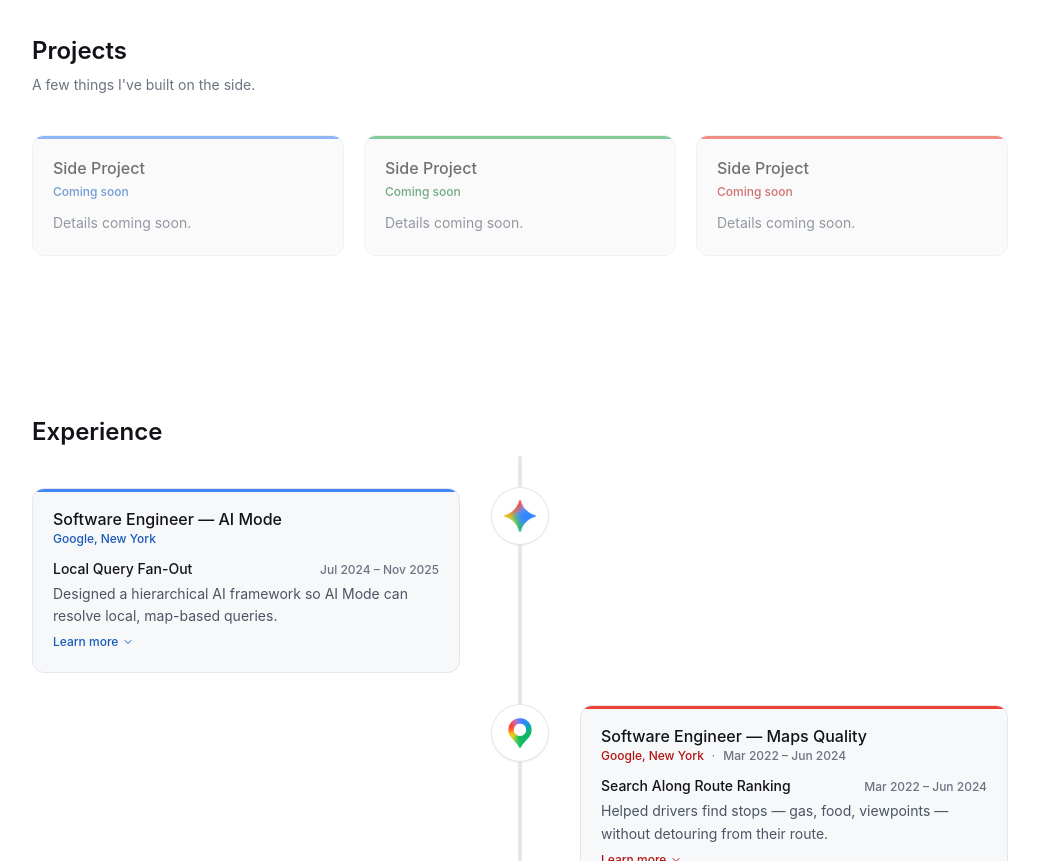
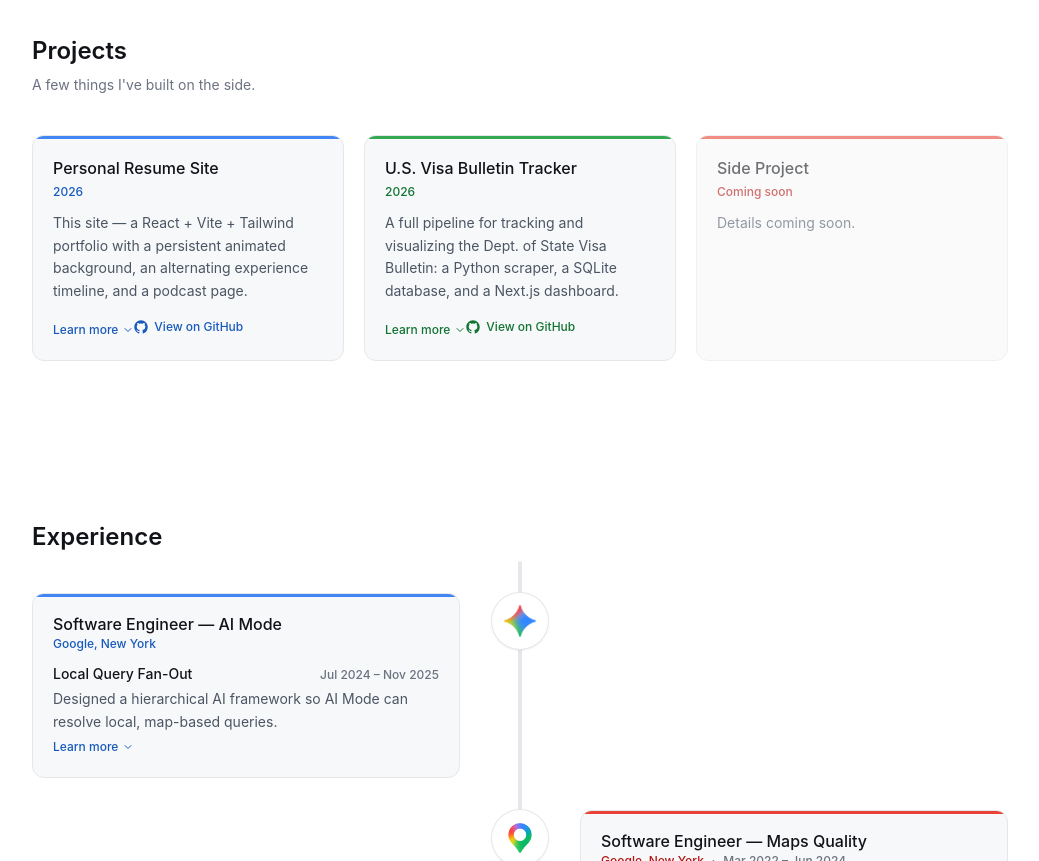
Before and after one commit to paalaakshaah/resume-site, a React (Vite) app: page / in a window 1280 px wide. Shown: the part 800-1661 px from the top of the page, without its empty margins (120-1159 px from the left). Built offline with nearby package versions, Linux system fonts and the light colour scheme.

Commit message:
Add real excerpts for this site and Visa Bulletin Tracker
Fills two of the three side-project placeholders with real
descriptions and GitHub links, and makes project cards collapsible
(matching the Experience section's inline "Learn more" pattern)
instead of always showing the full bullet list.

```diff
--- a/src/components/Projects.tsx
+++ b/src/components/Projects.tsx
@@ -1,5 +1,65 @@
-import { projects } from "../data";
+import { useState } from "react";
+import { projects, type Project } from "../data";
 import { accentMap } from "../accentColors";
+import { GitHubIcon, ChevronDownIcon } from "./Icons";
+
+function ProjectCard({ project }: { project: Project }) {
+  const accent = accentMap[project.accent];
+  const collapsible = project.bullets.length > 0;
+  const [open, setOpen] = useState(false);
+
+  return (
+    <div
+      className={`group relative overflow-hidden rounded-xl border border-[var(--border)] bg-[var(--bg-elevated)] p-5 transition-colors ${
+        project.placeholder ? "opacity-60" : "hover:border-[var(--text-muted)]"
+      }`}
+    >
+      <span className={`absolute inset-x-0 top-0 h-[3px] ${accent.bg}`} />
+      <h3 className="text-base font-medium text-[var(--text-h)]">{project.title}</h3>
+      <p className={`mt-1 text-xs font-medium ${accent.text}`}>{project.period}</p>
+      <p className="mt-3 text-sm leading-relaxed text-[var(--text)]">{project.blurb}</p>
+
+      {collapsible && (
+        <>
+          <button
+            type="button"
+            onClick={() => setOpen((v) => !v)}
+            aria-expanded={open}
+            className={`mt-3 inline-flex items-center gap-1 text-xs font-medium ${accent.text}`}
+          >
+            {open ? "Show less" : "Learn more"}
+            <ChevronDownIcon
+              className={`h-3 w-3 transition-transform ${open ? "rotate-180" : ""}`}
+            />
+          </button>
+
+          {open && (
+            <ul className="mt-3 space-y-1.5">
+              {project.bullets.map((b, j) => (
+                <li key={j} className="flex gap-2 text-xs leading-relaxed text-[var(--text-muted)]">
+                  <span className={`mt-1.5 h-1 w-1 shrink-0 rounded-full ${accent.bg}`} />
+                  {b}
+                </li>
+              ))}
+            </ul>
+          )}
+        </>
+      )}
+
+      {project.link && (
+        <a
+          href={project.link}
+          target="_blank"
+          rel="noreferrer"
+          className={`mt-4 inline-flex items-center gap-1.5 text-xs font-medium ${accent.text}`}
+        >
+          <GitHubIcon className="h-3.5 w-3.5" />
+          View on GitHub
+        </a>
+      )}
+    </div>
+  );
+}
 
 export default function Projects() {
   return (
@@ -10,32 +70,9 @@
       </p>
 
       <div className="mt-10 grid grid-cols-1 gap-5 sm:grid-cols-2 lg:grid-cols-3">
-        {projects.map((project, i) => {
-          const accent = accentMap[project.accent];
-          return (
-            <div
-              key={i}
-              className={`group relative overflow-hidden rounded-xl border border-[var(--border)] bg-[var(--bg-elevated)] p-5 transition-colors ${
-                project.placeholder ? "opacity-60" : "hover:border-[var(--text-muted)]"
-              }`}
-            >
-              <span className={`absolute inset-x-0 top-0 h-[3px] ${accent.bg}`} />
-              <h3 className="text-base font-medium text-[var(--text-h)]">{project.title}</h3>
-              <p className={`mt-1 text-xs font-medium ${accent.text}`}>{project.period}</p>
-              <p className="mt-3 text-sm leading-relaxed text-[var(--text)]">{project.blurb}</p>
-              {project.bullets.length > 0 && (
-                <ul className="mt-3 space-y-1.5">
-                  {project.bullets.map((b, j) => (
-                    <li key={j} className="flex gap-2 text-xs leading-relaxed text-[var(--text-muted)]">
-                      <span className={`mt-1.5 h-1 w-1 shrink-0 rounded-full ${accent.bg}`} />
-                      {b}
-                    </li>
-                  ))}
-                </ul>
-              )}
-            </div>
-          );
-        })}
+        {projects.map((project, i) => (
+          <ProjectCard key={i} project={project} />
+        ))}
       </div>
     </section>
   );
--- a/src/data.ts
+++ b/src/data.ts
@@ -40,20 +40,30 @@
 
 export const projects: Project[] = [
   {
-    title: "Side Project",
-    period: "Coming soon",
-    blurb: "Details coming soon.",
-    bullets: [],
+    title: "Personal Resume Site",
+    period: "2026",
+    blurb:
+      "This site — a React + Vite + Tailwind portfolio with a persistent animated background, an alternating experience timeline, and a podcast page.",
+    bullets: [
+      "Single fixed canvas background layer shared across every route, styled with subtle Google-brand color accents",
+      "Client-side routed pages (Home, Podcast, CV) built with react-router",
+      "Experience cards zig-zag along a logo-marked timeline, each expandable inline for more detail",
+    ],
     accent: "blue",
-    placeholder: true,
+    link: "https://github.com/paalaakshaah/resume-site",
   },
   {
-    title: "Side Project",
-    period: "Coming soon",
-    blurb: "Details coming soon.",
-    bullets: [],
+    title: "U.S. Visa Bulletin Tracker",
+    period: "2026",
+    blurb:
+      "A full pipeline for tracking and visualizing the Dept. of State Visa Bulletin: a Python scraper, a SQLite database, and a Next.js dashboard.",
+    bullets: [
+      "Scraped and normalized 164 months of bulletin data (Jan 2013 – Aug 2026, ~21,500 data points) into a queryable SQLite schema",
+      "Built a Next.js + Tailwind + Recharts dashboard where users enter their category, country, and priority date to see exactly where they stand on the trend chart",
+      "Handled 13 years of shifting category and chargeability-area definitions without losing the original source data",
+    ],
     accent: "green",
-    placeholder: true,
+    link: "https://github.com/paalaakshaah/Visa-Bulletin-Tracker",
   },
   {
     title: "Side Project",
```
